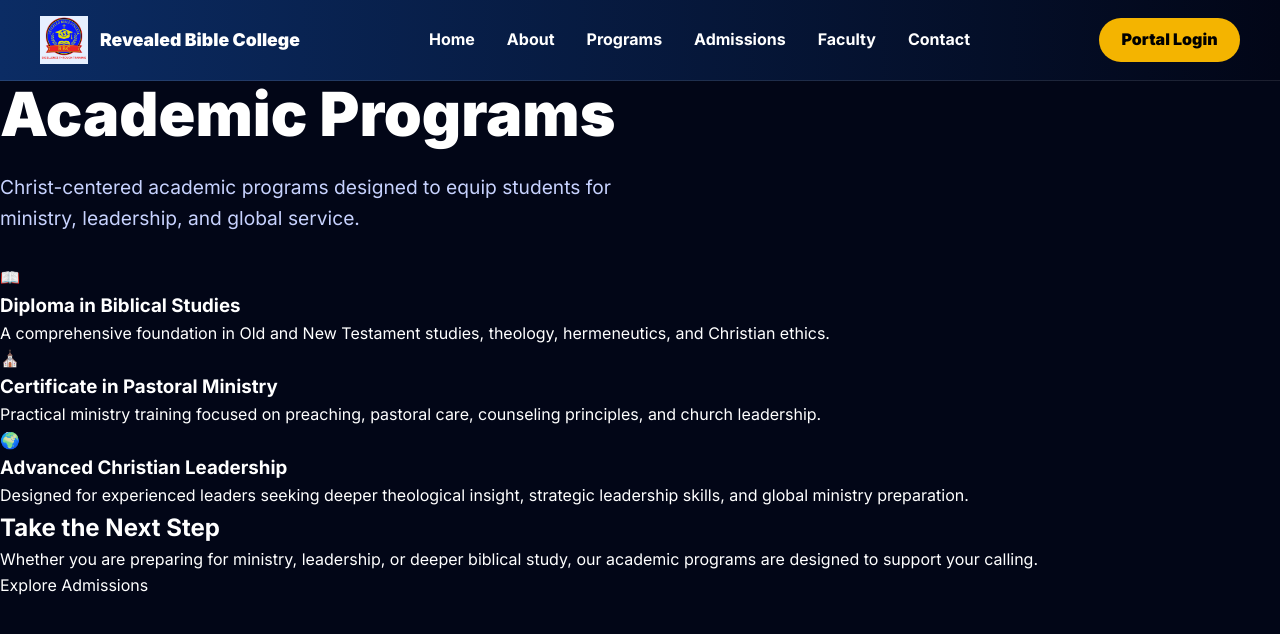
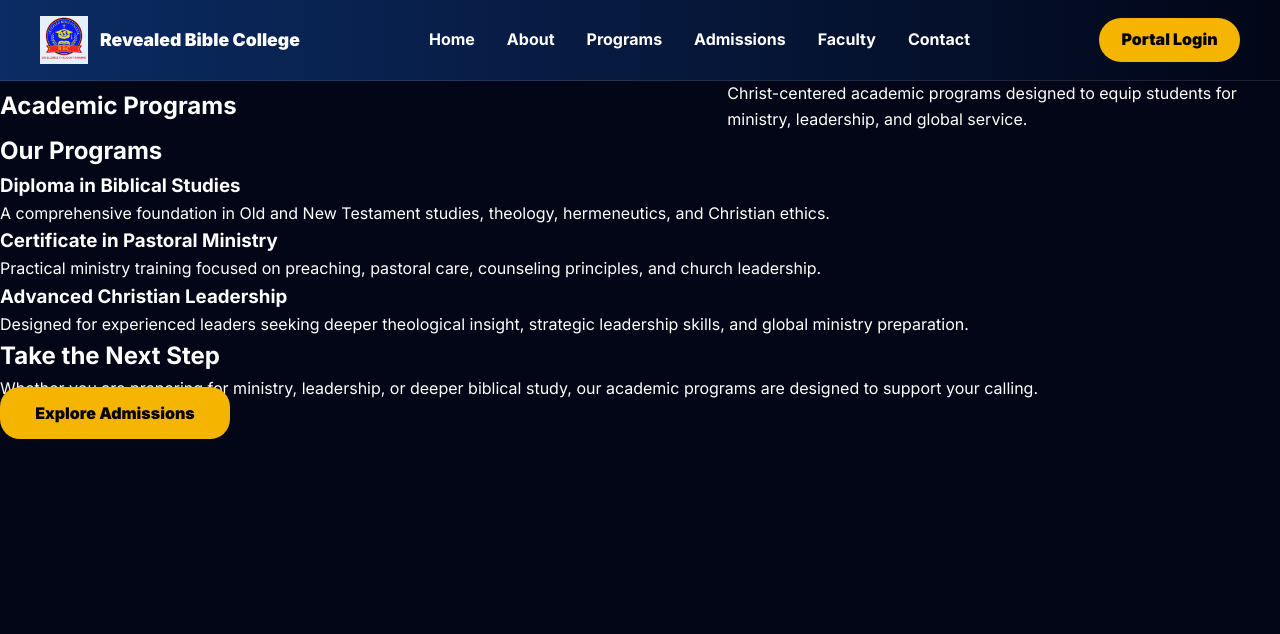
Before and after one commit to WillieKM/my-student-portal, a Jekyll site: the page built from programs.html, in a window 1280 px wide. Shown: the top 634 px of the page. Built offline with Jekyll 4.4.1, drawn with Linux system fonts in a browser that asks for light colours.

Commit message:
Update programs.html

```diff
--- a/programs.html
+++ b/programs.html
@@ -1,30 +1,29 @@
 ---
 layout: default
 title: Academic Programs | Revealed Bible College
-description: Explore Christ-centered academic programs designed to equip leaders for ministry and global service.
+description: Christ-centered academic programs to equip students for ministry, leadership, and global service.
 ---
+
 <!-- HERO -->
-<section class="hero hero-page">
-  <div class="hero-inner">
-    <div>
-      <h1>Academic Programs</h1>
-      <div class="hero-divider"></div>
-      <p>
-        Christ-centered academic programs designed to equip students
-        for ministry, leadership, and global service.
-      </p>
-    </div>
+<section class="hero-page">
+  <div class="hero-inner hero-center">
+    <h1>Academic Programs</h1>
+    <p>
+      Christ-centered academic programs designed to equip students for
+      ministry, leadership, and global service.
+    </p>
   </div>
 </section>
 
-<!-- WHITE MIDDLE SECTION -->
+<!-- PROGRAMS LIST -->
 <section class="section-white">
   <div class="section-inner">
 
-    <div class="card-grid">
+    <h2>Our Programs</h2>
 
-      <div class="card">
-        <span class="card-icon">📖</span>
+    <div class="program-list">
+
+      <div class="program-card">
         <h3>Diploma in Biblical Studies</h3>
         <p>
           A comprehensive foundation in Old and New Testament studies,
@@ -32,8 +31,7 @@
         </p>
       </div>
 
-      <div class="card">
-        <span class="card-icon">⛪</span>
+      <div class="program-card">
         <h3>Certificate in Pastoral Ministry</h3>
         <p>
           Practical ministry training focused on preaching, pastoral care,
@@ -41,8 +39,7 @@
         </p>
       </div>
 
-      <div class="card">
-        <span class="card-icon">🌍</span>
+      <div class="program-card">
         <h3>Advanced Christian Leadership</h3>
         <p>
           Designed for experienced leaders seeking deeper theological insight,
@@ -55,12 +52,12 @@
   </div>
 </section>
 
-<!-- DARK BOTTOM CTA -->
-<section class="catalogue-cta">
+<!-- CTA -->
+<section class="cta-bottom">
   <h2>Take the Next Step</h2>
   <p>
     Whether you are preparing for ministry, leadership, or deeper biblical study,
     our academic programs are designed to support your calling.
   </p>
-  <a href="/admissions.html">Explore Admissions</a>
+  <a href="/admissions.html" class="btn-primary">Explore Admissions</a>
 </section>
```
